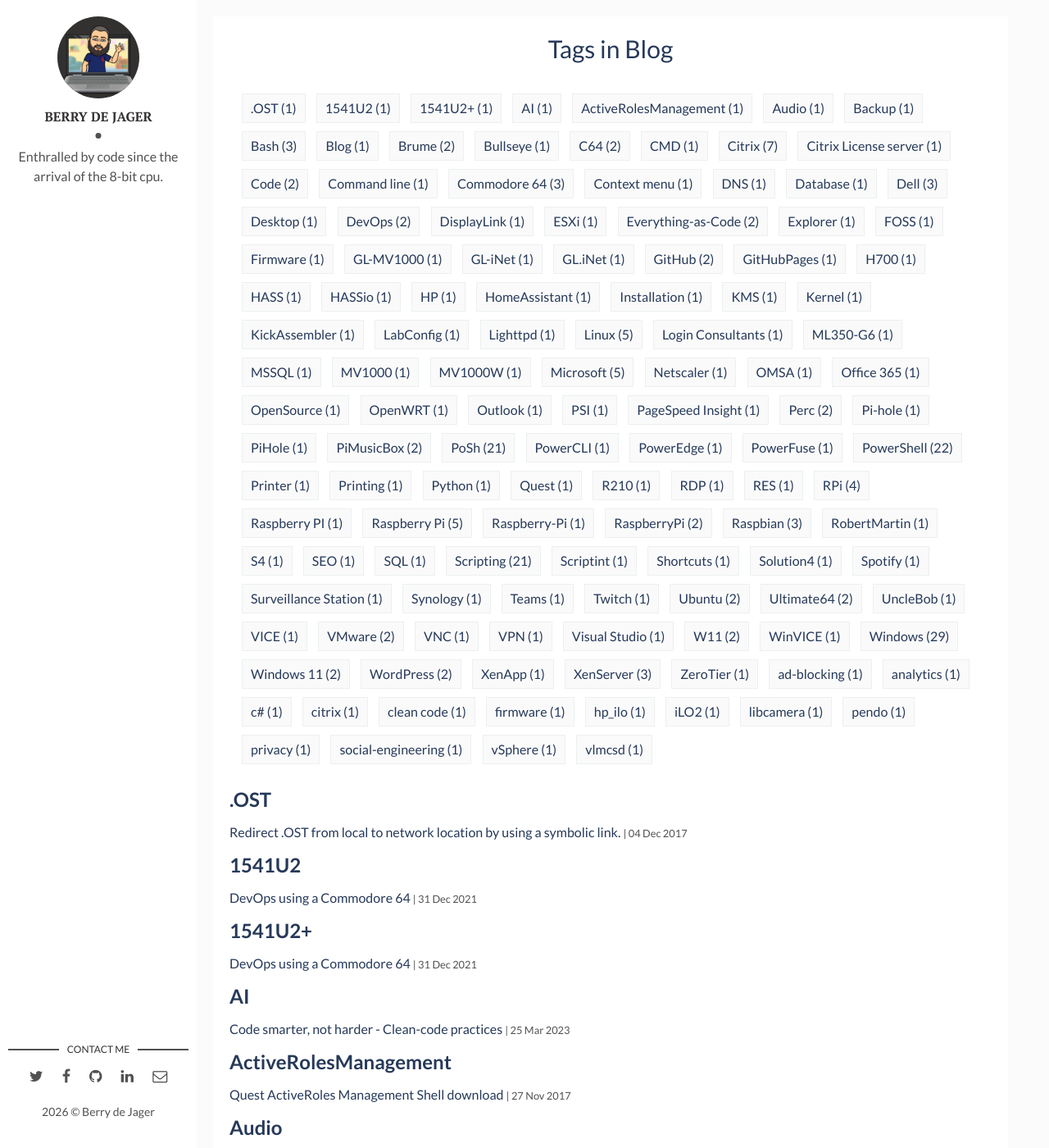
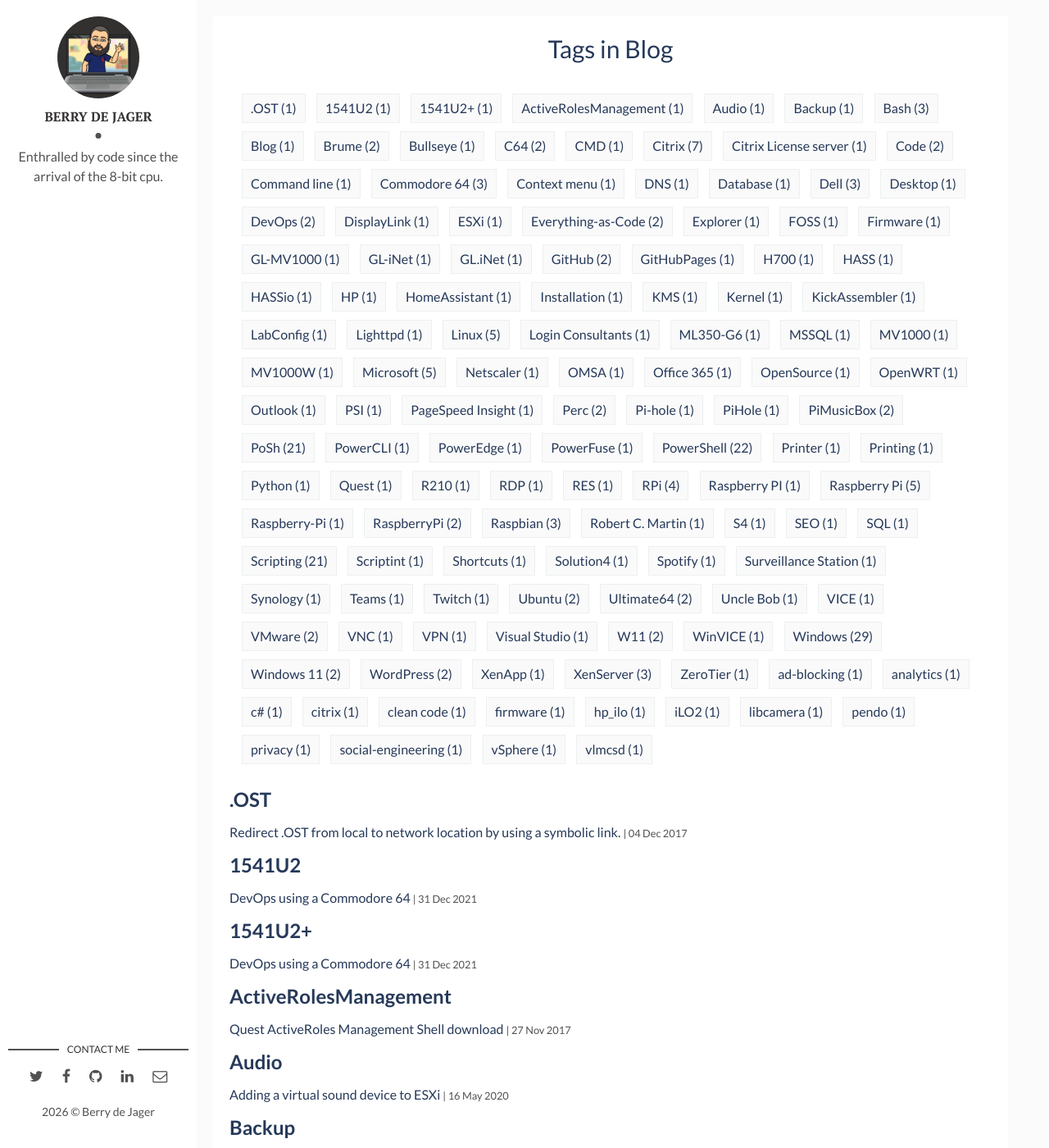
Before and after one commit to berrydejager/code, a Jekyll site: the page built from tags.html, in a window 1280 px wide and 1400 px high. Shown: the whole window at 82% size. Built offline with Jekyll 4.4.1, drawn with Linux system fonts in a browser that asks for light colours; some of the changed text lies outside the part shown.

Commit message:
Update 2026-02-25-Clean-Code.markdown

```diff
--- a/_posts/2026-02-25-Clean-Code.markdown
+++ b/_posts/2026-02-25-Clean-Code.markdown
@@ -4,7 +4,7 @@
 date: 2023-03-25 13:37:00 +0100
 description: Code smarter, not harder - Clean-code practices
 img: header/robert-martin-what-is-clean-code.gif
-tags: [clean code, AI, UncleBob, RobertMartin]
+tags: [clean code, Uncle Bob, Robert C. Martin]
 ---
 
 # Clean code - Why?
```
